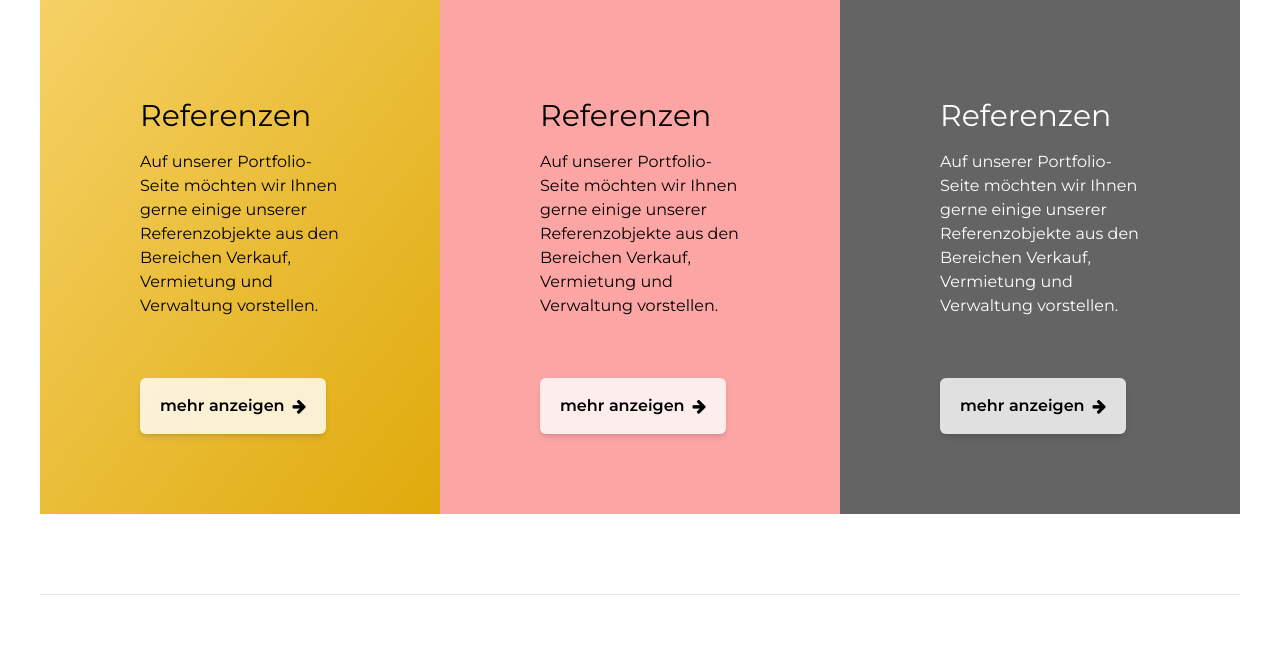
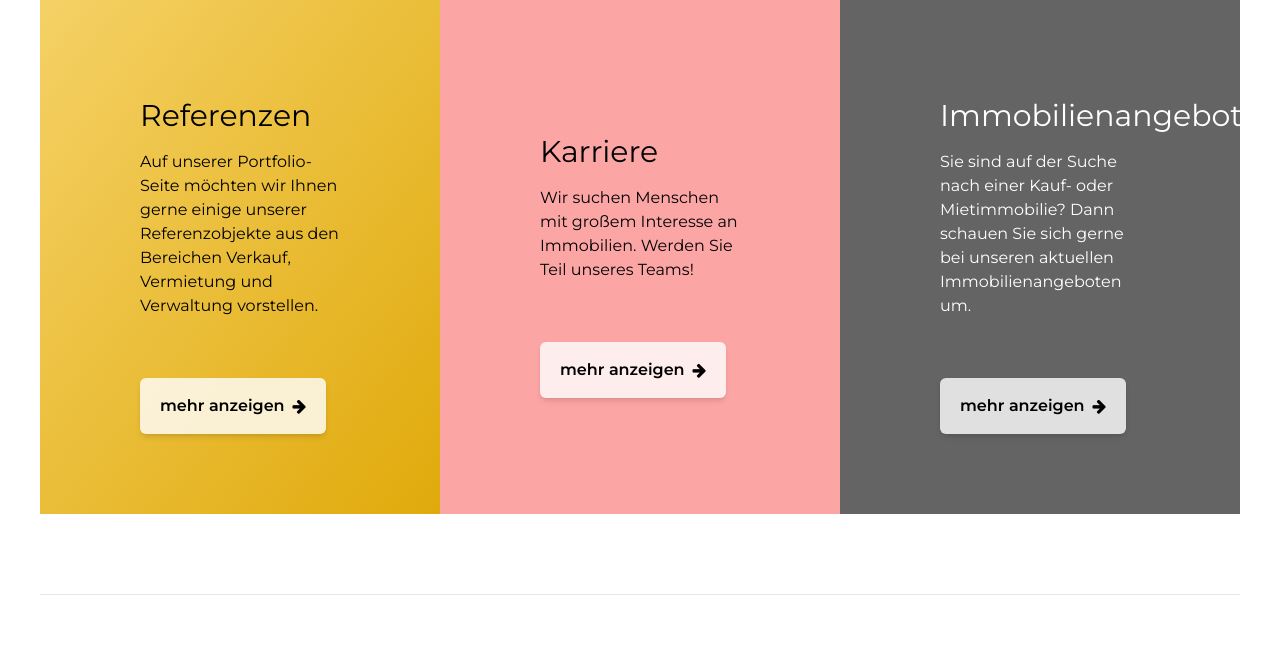
Before and after one commit to Chkhikvadzeg/lireal, a website: page index.html in a window 1280 px wide. Shown: the part 3891-4544 px from the top of the page. Drawn offline with Linux system fonts and the light colour scheme.

```diff
--- a/index.html
+++ b/index.html
@@ -155,7 +155,7 @@
                         <h2 class="text-darkYellow text-5xl font-semibold">Den idealen Mieter finden</h2>
                         <h3 class="text-3xl mt-4 mb-7">Vermietung</h3>
                         <p class="mb-[60px]">Wir begleiten Ihren Vermietungsprozess vom ersten bis zum letzten Schritt, angefangen bei der Objektanalyse und Preisermittlung bis hin zur Vertragsgestaltung und Übergabe.</p>
-                        <a href="#" class="group bg-white font-semibold bg-opacity-80 py-4 px-5 flex items-center rounded-md shadow-md w-fit hover:bg-opacity-90 hover:bg-brown hover:text-white">mehr anzeigen <i class="fa fa-arrow-right ml-2 group-hover:translate-x-1 duration-300"  aria-hidden="true"></i></a>
+                        <a href="./src/kontakt-4.html" class="group bg-white font-semibold bg-opacity-80 py-4 px-5 flex items-center rounded-md shadow-md w-fit hover:bg-opacity-90 hover:bg-brown hover:text-white">mehr anzeigen <i class="fa fa-arrow-right ml-2 group-hover:translate-x-1 duration-300"  aria-hidden="true"></i></a>
                     </div>
                 </div>
                 <div class="grid grid-cols-2">
@@ -174,13 +174,13 @@
                         <a href="#" class="group bg-white font-semibold py-4 px-5 flex items-center rounded-md shadow-md w-fit bg-opacity-80 hover:bg-opacity-90 hover:bg-brown hover:text-white">mehr anzeigen <i class="fa fa-arrow-right ml-2 group-hover:translate-x-1 duration-300"  aria-hidden="true"></i></a>
                     </div>
                     <div class="p-[100px] pb-20 flex flex-col justify-center bg-red-300">
-                        <h3 class="text-3xl">Referenzen</h3>
-                        <p class="mt-4 mb-[60px]">Auf unserer Portfolio-Seite möchten wir Ihnen gerne einige unserer Referenzobjekte aus den Bereichen Verkauf, Vermietung und Verwaltung vorstellen.</p>
+                        <h3 class="text-3xl">Karriere</h3>
+                        <p class="mt-4 mb-[60px]">Wir suchen Menschen mit großem Interesse an Immobilien. Werden Sie Teil unseres Teams!</p>
                         <a href="#" class="group bg-white font-semibold py-4 px-5 flex items-center rounded-md shadow-md w-fit bg-opacity-80 hover:bg-opacity-90 hover:bg-brown hover:text-white">mehr anzeigen <i class="fa fa-arrow-right ml-2 group-hover:translate-x-1 duration-300"  aria-hidden="true"></i></a>
                     </div>
                     <div class="p-[100px] pb-20 flex flex-col justify-center text-white bg-darkGrey">
-                        <h3 class="text-3xl">Referenzen</h3>
-                        <p class="mt-4 mb-[60px]">Auf unserer Portfolio-Seite möchten wir Ihnen gerne einige unserer Referenzobjekte aus den Bereichen Verkauf, Vermietung und Verwaltung vorstellen.</p>
+                        <h3 class="text-3xl">Immobilienangebote</h3>
+                        <p class="mt-4 mb-[60px]">Sie sind auf der Suche nach einer Kauf- oder Mietimmobilie? Dann schauen Sie sich gerne bei unseren aktuellen Immobilienangeboten um.</p>
                         <a href="#" class="group bg-white font-semibold text-black py-4 px-5 flex items-center rounded-md shadow-md w-fit bg-opacity-80 hover:bg-opacity-90 hover:bg-brown hover:text-white">mehr anzeigen <i class="fa fa-arrow-right ml-2 group-hover:translate-x-1 duration-300"  aria-hidden="true"></i></a>
                     </div>
                 </div>
```
